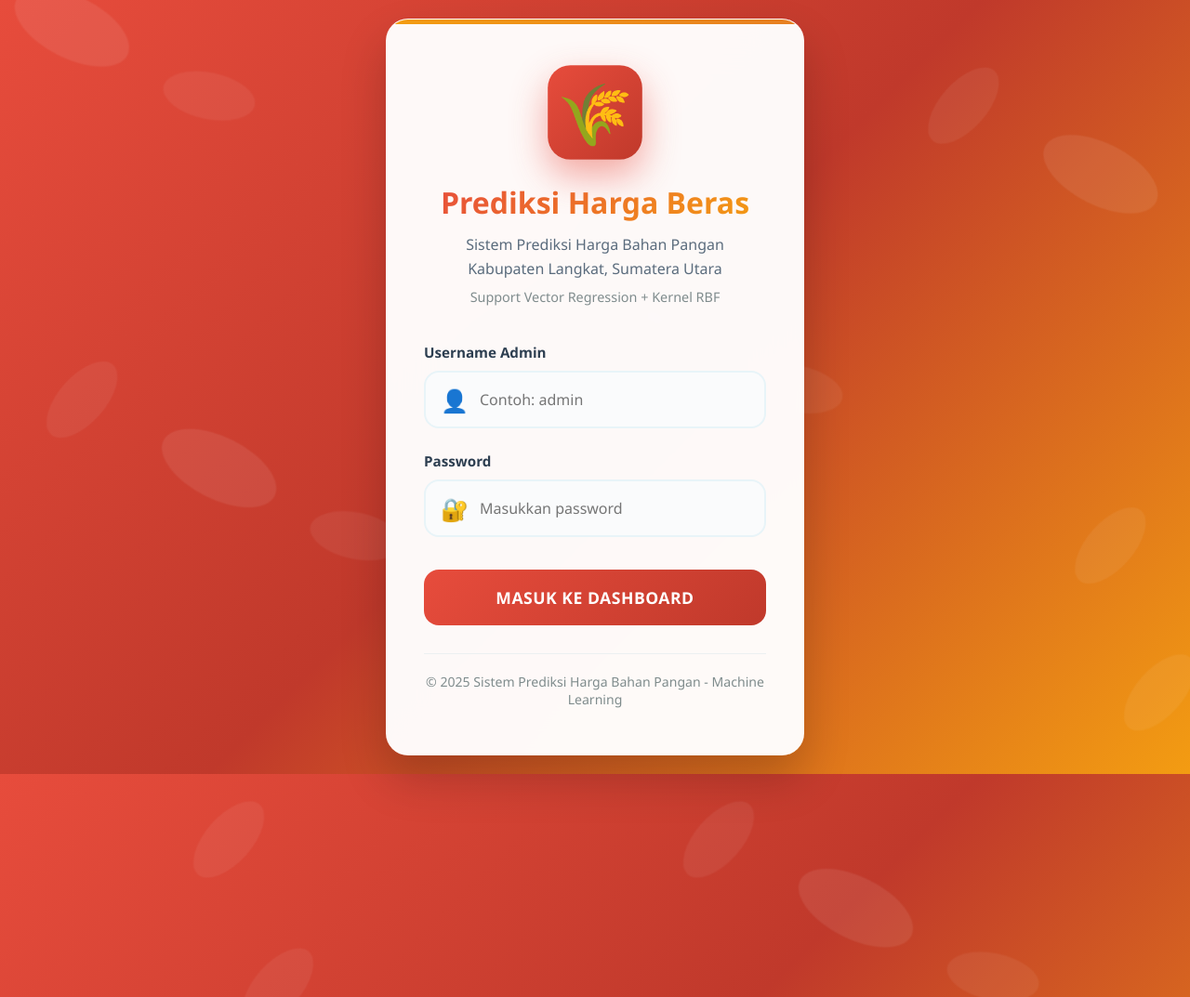
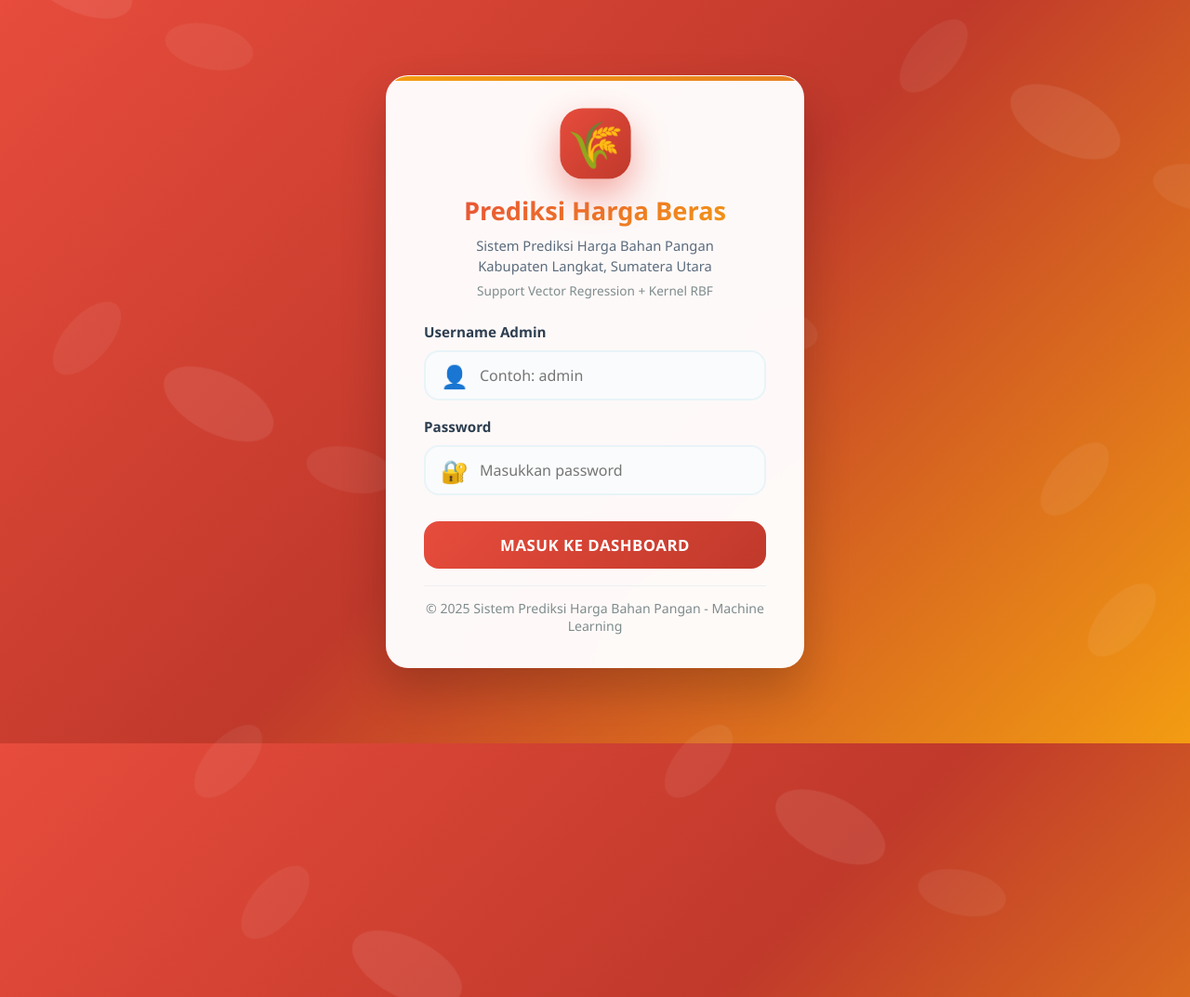
Before and after one commit to kangkungmozzarella/svr-prediksi, a Flask app: page /admin/login in a window 1280 px wide; the page is wider, and only the part inside the window is pictured. Shown: the top 1073 px of that part at 93% size. Run offline with Flask 3, Linux system fonts and the light colour scheme.

Commit message:
refactor: adjust login page margin

```diff
--- a/templates/admin/login.html
+++ b/templates/admin/login.html
@@ -14,6 +14,10 @@
             font-family: 'Segoe UI', Tahoma, Geneva, Verdana, sans-serif;
         }
 
+        html, body {
+            height: 100%;
+        }
+
         body {
             background: linear-gradient(135deg, #E74C3C 0%, #C0392B 50%, #F39C12 100%);
             min-height: 100vh;
@@ -22,7 +26,8 @@
             align-items: center;
             padding: 20px;
             position: relative;
-            overflow: hidden;
+            overflow-y: auto;
+            overflow-x: hidden;
         }
 
         /* Background Animation - Rice Theme */
@@ -51,9 +56,11 @@
             box-shadow: 0 25px 50px rgba(0, 0, 0, 0.2);
             width: 100%;
             max-width: 450px;
-            padding: 50px 40px;
+            max-height: 95vh;
+            overflow-x: hidden;
+            overflow-y: auto;
+            padding: 35px 40px;
             position: relative;
-            overflow: hidden;
             animation: slideUp 0.8s ease-out;
         }
 
@@ -86,29 +93,29 @@
         }
 
         .login-header {
-            margin-bottom: 40px;
+            margin-bottom: 25px;
             text-align: center;
         }
 
         .logo-container {
-            margin-bottom: 25px;
+            margin-bottom: 15px;
         }
 
         .logo-icon {
-            width: 100px;
-            height: 100px;
+            width: 75px;
+            height: 75px;
             background: linear-gradient(135deg, #E74C3C, #C0392B);
             border-radius: 24px;
             display: flex;
             align-items: center;
             justify-content: center;
-            margin: 0 auto 20px;
+            margin: 0 auto 16px;
             box-shadow: 0 15px 35px rgba(231, 76, 60, 0.4);
             animation: pulse 3s ease-in-out infinite;
             position: relative;
             overflow: hidden;
             transition: all 0.3s ease;
-            font-size: 4rem;
+            font-size: 3rem;
         }
 
         .logo-icon::before {
@@ -145,9 +152,9 @@
 
         .login-header h2 {
             color: #2c3e50;
-            margin-bottom: 12px;
+            margin-bottom: 8px;
             font-weight: 800;
-            font-size: 2rem;
+            font-size: 1.7rem;
             background: linear-gradient(135deg, #E74C3C, #F39C12);
             -webkit-background-clip: text;
             -webkit-text-fill-color: transparent;
@@ -156,20 +163,20 @@
 
         .login-header p {
             color: #5a6c7d;
-            font-size: 1rem;
-            line-height: 1.6;
+            font-size: 0.92rem;
+            line-height: 1.5;
             font-weight: 500;
         }
 
         .subtitle {
             color: #7f8c8d;
-            font-size: 0.9rem;
-            margin-top: 8px;
+            font-size: 0.85rem;
+            margin-top: 6px;
             font-weight: 400;
         }
 
         .form-group {
-            margin-bottom: 25px;
+            margin-bottom: 18px;
             position: relative;
         }
 
@@ -198,7 +205,7 @@
 
         .form-group input {
             width: 100%;
-            padding: 18px 18px 18px 58px;
+            padding: 14px 18px 14px 58px;
             border: 2px solid #e8f4f8;
             border-radius: 16px;
             font-size: 1rem;
@@ -230,9 +237,9 @@
             color: white;
             border: none;
             border-radius: 16px;
-            padding: 18px;
+            padding: 14px;
             font-weight: 700;
-            font-size: 1.1rem;
+            font-size: 1.05rem;
             cursor: pointer;
             transition: all 0.4s ease;
             position: relative;
@@ -304,9 +311,9 @@
         }
 
         .footer-info {
-            margin-top: 30px;
+            margin-top: 18px;
             text-align: center;
-            padding-top: 20px;
+            padding-top: 14px;
             border-top: 1px solid #ecf0f1;
         }
 
```
